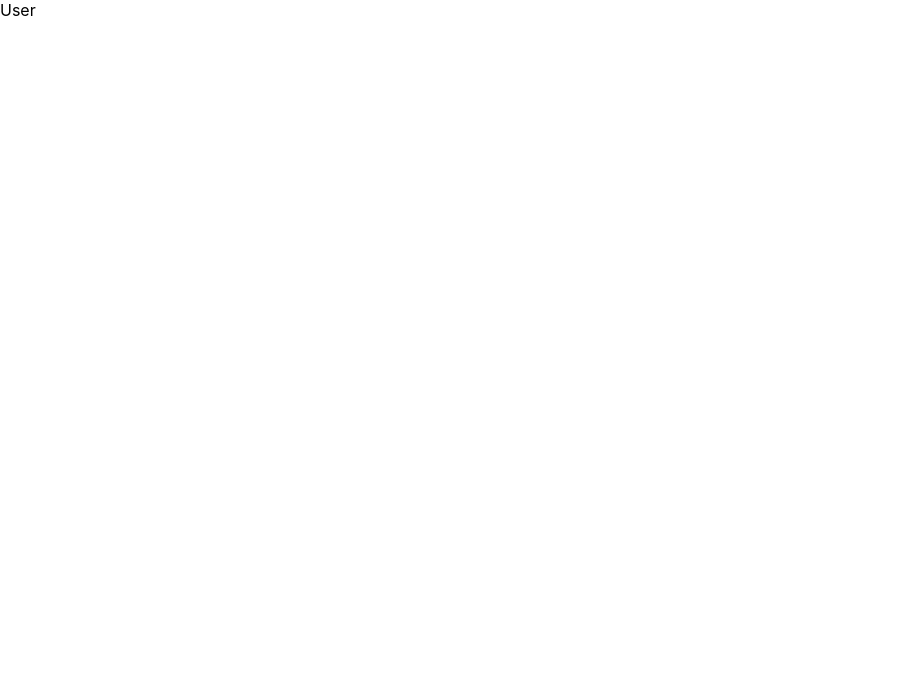
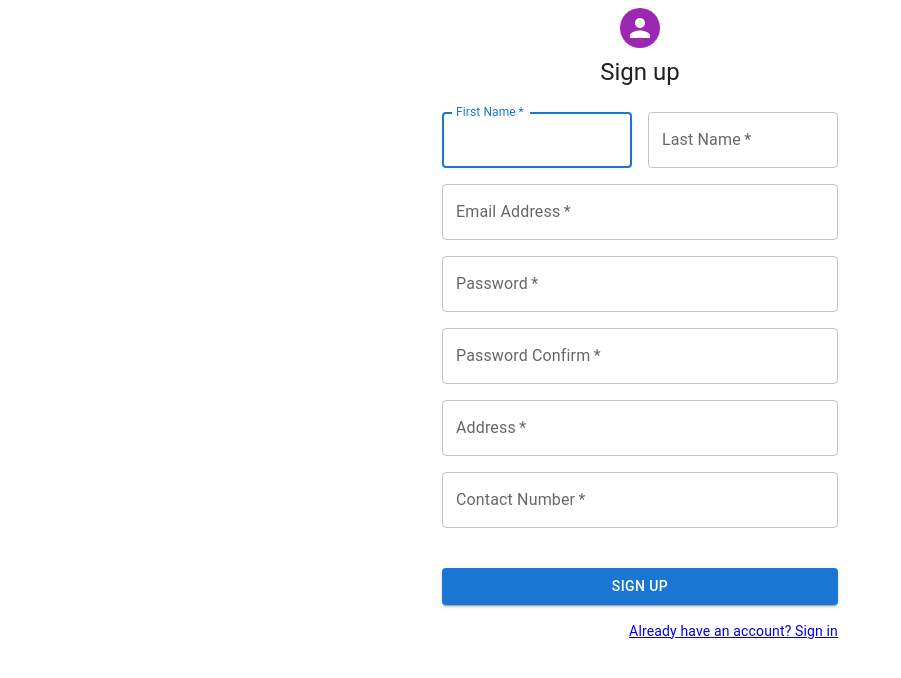
Before and after one commit to cskiller24/Mini-Online-Store, a React (Create React App) app in the folder frontend/: page /register in a window 1280 px wide. Before the commit this address led to /. Shown: the top 678 px of the page, without its empty margins (0-901 px from the left). Built offline with nearby package versions, Linux system fonts and the light colour scheme.

Commit message:
fully working register with validation

```diff
--- a/frontend/src/api/guest/guestApi.js
+++ b/frontend/src/api/guest/guestApi.js
@@ -5,21 +5,26 @@ export const apiLogin = async (user) => {
   await axios
     .post(guest.LOGIN, user)
     .then((res) => {
-      status_helper(true, res.data.user, res.response.status);
+      console.log(res.data); //status_helper(true, res.data.user, res.response.status);
     })
     .catch((res) => {
-      status_helper(false, res.data.error, res.response.status);
+      console.log(res.response.data); //status_helper(false, res.data.error, res.response.status);
     });
 };
 
 export const apiRegister = async (user) => {
-  await axios
+  return await axios
     .post(guest.REGISTER, user)
     .then((res) => {
-      status_helper(true, res.data, res.response.status);
+      console.log(res.data); //status_helper(true, res.data, res.response.status);
     })
     .catch((res) => {
-      status_helper(true, res.data.error, res.response.status);
+      return status_helper(false, res.response.data, res.response.status);
+      // return {
+      //   status: false,
+      //   data: res.response.data ?? [],
+      //   status_code: res.response.code ?? 500,
+      // };
     });
 };
 
@@ -27,10 +32,10 @@ export const apiLogout = async () => {
   await axios
     .post(guest.LOGOUT)
     .then((res) => {
-      status_helper(true, res.data.error, res.response.status);
+      console.log(res.data); //status_helper(true, res.data.error, res.response.status);
     })
     .catch((res) => {
-      status_helper(false, res.data.error, res.response.status);
+      console.log(res.data); //status_helper(false, res.data.error, res.response.status);
     });
 };
 
--- a/frontend/src/contexts/AuthContext.js
+++ b/frontend/src/contexts/AuthContext.js
@@ -17,11 +17,11 @@ const AuthContext = createContext();
 export const AuthProvider = ({ children }) => {
   const location = useLocation();
 
-  const [user, setUser] = useState("test");
+  const [user, setUser] = useState(null);
 
-  const [token, setToken] = useState("test");
+  const [token, setToken] = useState(localStorage.getItem(API_TOKEN));
 
-  const [error, setError] = useState("");
+  const [message, setMessage] = useState(null);
 
   const login = (user) => {
     const data = {
@@ -31,7 +31,8 @@ export const AuthProvider = ({ children }) => {
 
     const response = apiLogin(data);
     if (response.status === false) {
-      setError(response.data);
+      setMessage(response.data);
+      return { status: response.status, data: response.data };
     }
     if (response.status === true) {
       setUser(response.data.user);
@@ -41,7 +42,7 @@ export const AuthProvider = ({ children }) => {
     }
   };
 
-  const register = (user) => {
+  const register = async (user) => {
     const data = {
       name: user.name,
       email: user.email,
@@ -51,12 +52,13 @@ export const AuthProvider = ({ children }) => {
       contact_number: user.contact_number,
     };
 
-    const response = apiRegister(data);
+    const response = await apiRegister(data);
 
-    if (response.status === false) {
-      setError(response.data);
+    if (response?.status === false) {
+      setMessage(response.data);
+      return response;
     }
-    if (response.status === true) {
+    if (response?.status === true) {
       <Navigate to="/login" state={{ from: location }} replace />;
     }
   };
@@ -64,9 +66,10 @@ export const AuthProvider = ({ children }) => {
   const logout = () => {
     apiLogout();
   };
+
   return (
     <AuthContext.Provider
-      value={{ token, user, error, login, register, logout }}
+      value={{ token, user, message, setMessage, login, register, logout }}
     >
       {children}
     </AuthContext.Provider>
--- a/frontend/src/pages/Guest/Register.js
+++ b/frontend/src/pages/Guest/Register.js
@@ -3,33 +3,79 @@ import Button from "@mui/material/Button";
 import CssBaseline from "@mui/material/CssBaseline";
 import TextField from "@mui/material/TextField";
 import Link from "@mui/material/Link";
-import { Link as RouterLink } from "react-router-dom";
+import { Link as RouterLink, useLocation, useNavigate } from "react-router-dom";
 import Grid from "@mui/material/Grid";
 import Box from "@mui/material/Box";
 import Typography from "@mui/material/Typography";
 import Container from "@mui/material/Container";
 import { createTheme, ThemeProvider } from "@mui/material/styles";
+import useAuth from "../../hooks/useAuth";
+import { CircularProgress } from "@mui/material";
+import { useEffect, useState } from "react";
+import Loading from "../../utils/components/Loading";
 
 const Register = () => {
+  const location = useLocation();
+
   const theme = createTheme();
 
-  const handleSubmit = (event) => {
+  const { register } = useAuth();
+
+  const [isLoading, setIsLoading] = useState(false);
+
+  const [error, setError] = useState(null);
+
+  const handleSubmit = async (event) => {
     event.preventDefault();
+    setIsLoading(true);
     const data = new FormData(event.currentTarget);
     // eslint-disable-next-line no-console
-    console.log({
+    const user = {
+      name: data.get("firstName") + data.get("lastName"),
       email: data.get("email"),
       password: data.get("password"),
-    });
+      password_confirmation: data.get("password_confirmation"),
+      address: data.get("address"),
+      contact_number: data.get("contact_number"),
     };
 
+    const message = await register(user);
+    setIsLoading(false);
+    if (message?.status) {
+      location("/login");
+    } else {
+      setError(message?.data.errors);
+    }
+  };
+
+  const [email, setEmail] = useState(false);
+  const [password, setPassword] = useState(false);
+
+  useEffect(() => {
+    if (error?.email) {
+      setEmail({
+        error: true,
+        helperText: error.email,
+      });
+    }
+    if (error?.password) {
+      setPassword({
+        error: true,
+        helperText: error.password,
+      });
+    }
+  }, [error]);
+
   return (
+    <>
+      {isLoading ? (
+        <Loading />
+      ) : (
         <ThemeProvider theme={theme}>
           <Container component="main" maxWidth="xs">
             <CssBaseline />
             <Box
               sx={{
-            marginTop: 8,
                 display: "flex",
                 flexDirection: "column",
                 alignItems: "center",
@@ -48,12 +94,12 @@ const Register = () => {
                 <Grid container spacing={2}>
                   <Grid item xs={12} sm={6}>
                     <TextField
-                  autoComplete="given-name"
                       name="firstName"
                       required
                       fullWidth
                       id="firstName"
                       label="First Name"
+                      autoComplete="off"
                       autoFocus
                     />
                   </Grid>
@@ -64,28 +110,60 @@ const Register = () => {
                       id="lastName"
                       label="Last Name"
                       name="lastName"
-                  autoComplete="family-name"
+                      autoComplete="off"
+                    />
+                  </Grid>
+                  <Grid item xs={12}>
+                    <TextField
+                      {...email}
+                      required
+                      fullWidth
+                      id="email"
+                      label="Email Address"
+                      name="email"
+                      autoComplete="off"
+                    />
+                  </Grid>
+                  <Grid item xs={12}>
+                    <TextField
+                      {...password}
+                      required
+                      fullWidth
+                      name="password"
+                      label="Password"
+                      type="password"
+                      id="password"
+                      autoComplete="off"
                     />
                   </Grid>
                   <Grid item xs={12}>
                     <TextField
                       required
                       fullWidth
-                  id="email"
-                  label="Email Address"
-                  name="email"
-                  autoComplete="email"
+                      name="password_confirmation"
+                      label="Password Confirm"
+                      type="password"
+                      id="password_confirm"
                     />
                   </Grid>
                   <Grid item xs={12}>
                     <TextField
                       required
                       fullWidth
-                  name="password"
-                  label="Password"
-                  type="password"
-                  id="password"
-                  autoComplete="new-password"
+                      name="address"
+                      label="Address"
+                      type="text"
+                      id="address"
+                    />
+                  </Grid>
+                  <Grid item xs={12}>
+                    <TextField
+                      required
+                      fullWidth
+                      name="contact_number"
+                      label="Contact Number"
+                      type="tel"
+                      id="contact_number"
                     />
                   </Grid>
                   <Grid item xs={12}></Grid>
@@ -111,6 +189,8 @@ const Register = () => {
             </Box>
           </Container>
         </ThemeProvider>
+      )}
+    </>
   );
 };
 
```
Lines whose indentation alone changed are shown as unchanged.
